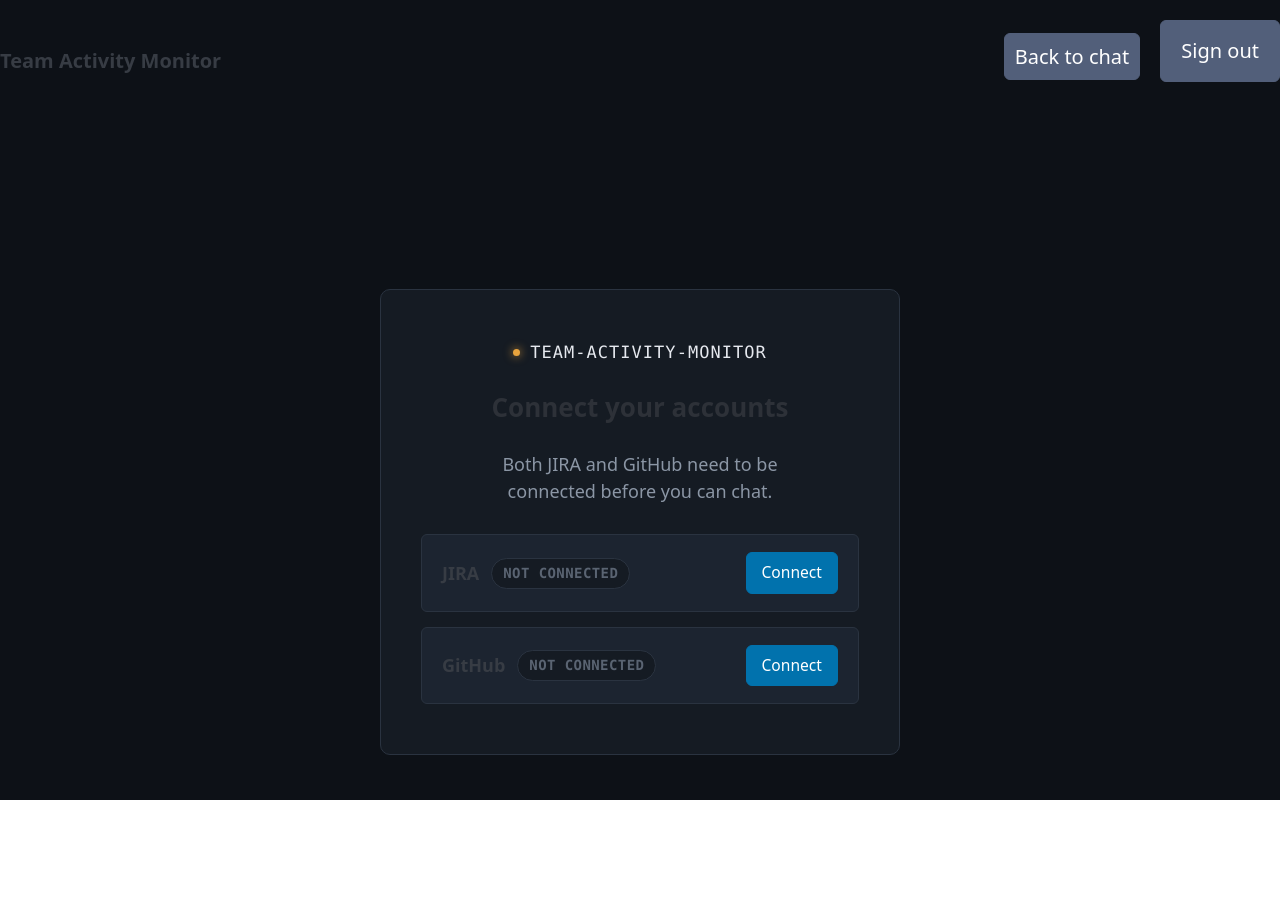
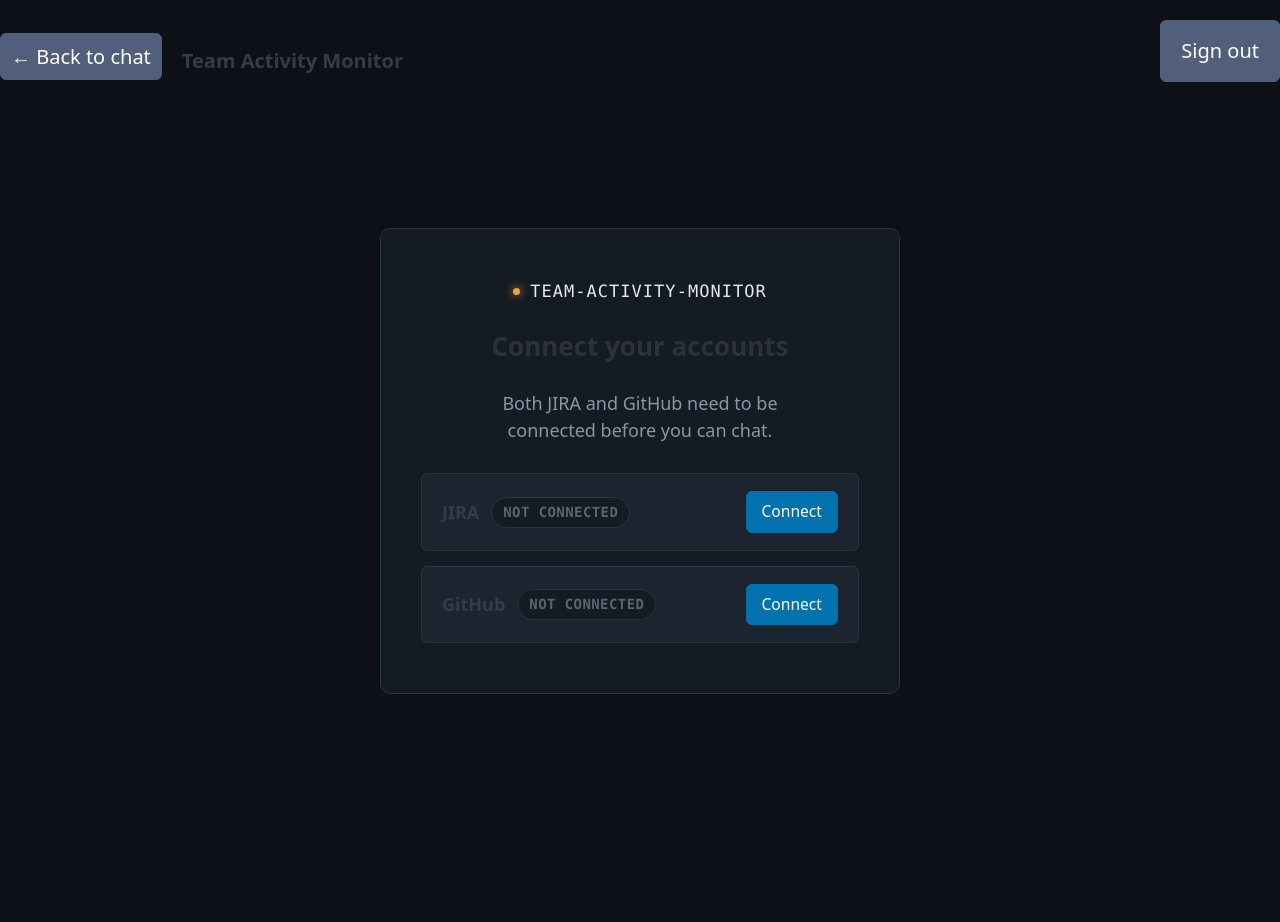
Before and after one commit to OttavioAP/Autonomized_Takehome, a FastAPI app: template app/templates/oauth_connect.html in a window 1280 px wide. After the commit the page ends 694 px from the top, so only its background shows below. Run offline with FastAPI, Linux system fonts and the light colour scheme; the template is opened without the code that fills it, so the values that code supplies are empty; parts of the project's set-up code (start-up, migrations or seed data) failed here and were passed over; some libraries are stand-ins or nearby versions.

Commit message:
Fix oauth_connect.html running taller than the viewport; move Back to chat left
.auth-shell's min-height: calc(100vh - 2rem) was written for login.html,
which has no navbar - a fixed 2rem offset only ever accounted for page
padding. Once oauth_connect.html gained a real 52px navbar (this session's
earlier commit), that height math no longer matched reality: navbar + auth
card together ran taller than the viewport, same class of bug as chat.html's
earlier overflow fix, this time missed because the navbar was added without
carrying over the same flex-based sizing approach.

Fixed the same way: main.container (previously unstyled, only .chat-page
had flex sizing) now always flexes to fill whatever height body's column
has left after the navbar; .auth-shell just flex: 1 into that instead of
computing its own height. Applies to login.html and oauth_connect.html
alike, correct with or without a navbar block present.

Also moved "Back to chat" from the right (user/actions) group to the left
(wordmark) group of the navbar, per request - reads as primary navigation
rather than an account action.

Verified: full suite 60 passed/5 skipped (no visual regression test exists,
but nothing depends on the old height values); djlint clean.

Co-Authored-By: Claude Sonnet 5 <noreply@anthropic.com>

```diff
--- a/app/static/css/theme.css
+++ b/app/static/css/theme.css
@@ -65,19 +65,24 @@ body {
     min-height: 100dvh;
 }
 
-/* Pages whose <main> needs to fill the remaining viewport height exactly (the
-   chat page's own scroll region depends on this) opt in via .chat-page rather
-   than every page paying for it - most pages (login, oauth-connect) just want
-   normal document flow. Cancels Pico's .container horizontal padding too,
-   since the chat layout manages its own gutters (navbar/sidebar/composer)
-   instead of inheriting Pico's fluid breakpoint padding, which was the root
-   cause of the layout overflowing narrower viewports (a hardcoded
-   negative-margin trick tried to compensate for that padding and didn't
-   track it correctly at every breakpoint). */
-main.container.chat-page {
+/* Every page's <main> grows to fill whatever height body's flex column has left
+   after the navbar, so a page that wants to center/fill vertically (.auth-shell
+   below) has a real flexed parent instead of a content-sized one - without this,
+   .auth-shell's own flex: 1 has nothing to stretch into. */
+main.container {
     flex: 1;
     min-height: 0;
     display: flex;
+    flex-direction: column;
+}
+
+/* .chat-page additionally fills 100% width/no padding, since the chat layout
+   manages its own gutters (navbar/sidebar/composer) instead of inheriting
+   Pico's fluid breakpoint padding - that padding mismatch was the root cause
+   of the layout overflowing narrower viewports (a hardcoded negative-margin
+   trick tried to compensate for it and didn't track it correctly at every
+   breakpoint). */
+main.container.chat-page {
     width: 100%;
     max-width: none;
     padding: 0;
@@ -107,8 +112,14 @@ main.container.chat-page {
 }
 
 /* ---------- Centered auth screens (login, oauth-connect) ---------- */
+/* Fills whatever height <main> has left via body's own flex column (see
+   html/body rules above) instead of computing the viewport itself - a fixed
+   `calc(100vh - 2rem)` assumed no navbar (only true for login.html), so once
+   oauth_connect.html grew a real navbar the page ran taller than the
+   viewport. flex: 1 adapts to either case with no navbar-height guess. */
 .auth-shell {
-    min-height: calc(100vh - 2rem);
+    flex: 1;
+    min-height: 0;
     display: flex;
     align-items: center;
     justify-content: center;
--- a/app/templates/oauth_connect.html
+++ b/app/templates/oauth_connect.html
@@ -3,13 +3,13 @@
 {% block navbar %}
     <nav class="app-navbar">
         <ul>
+            <li>
+                <a href="{{ url_for('index') }}" role="button" class="secondary">← Back to chat</a>
+            </li>
             <li><strong>Team Activity Monitor</strong></li>
         </ul>
         <ul>
             <li>{{ current_user.user_display_name }}</li>
-            <li>
-                <a href="{{ url_for('index') }}" role="button" class="secondary">Back to chat</a>
-            </li>
             <li>
                 <form method="post" action="{{ url_for('logout') }}">
                     <input type="hidden" name="csrf_token" value="{{ current_user.csrf_token }}" />
```
